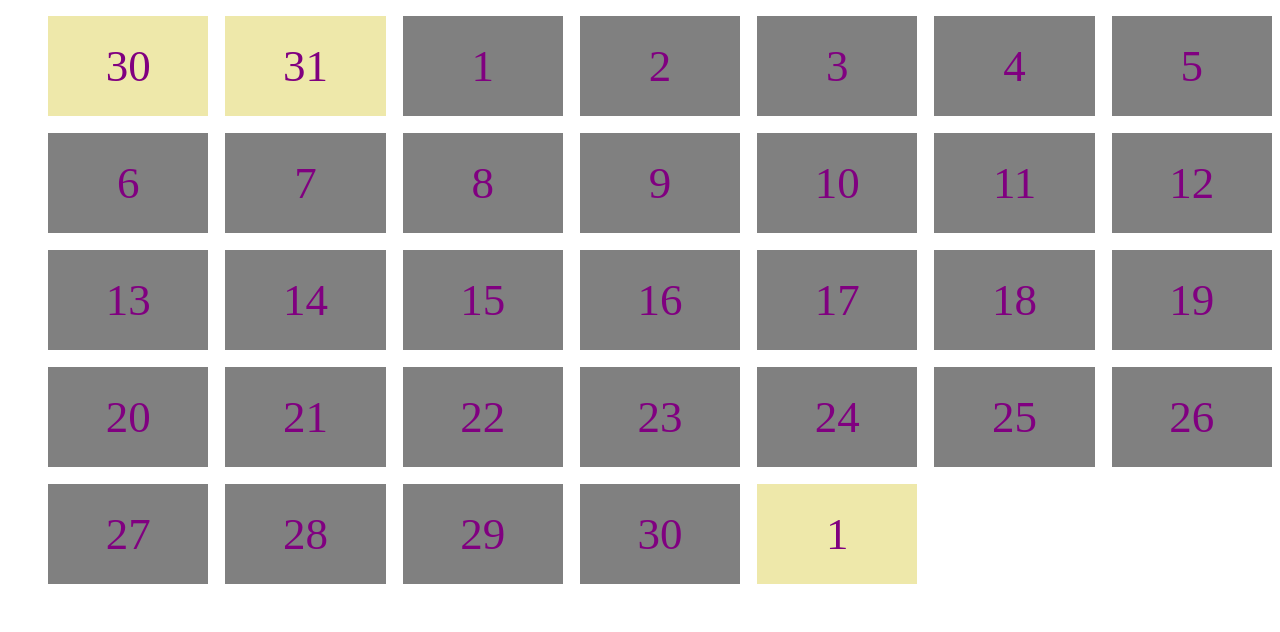
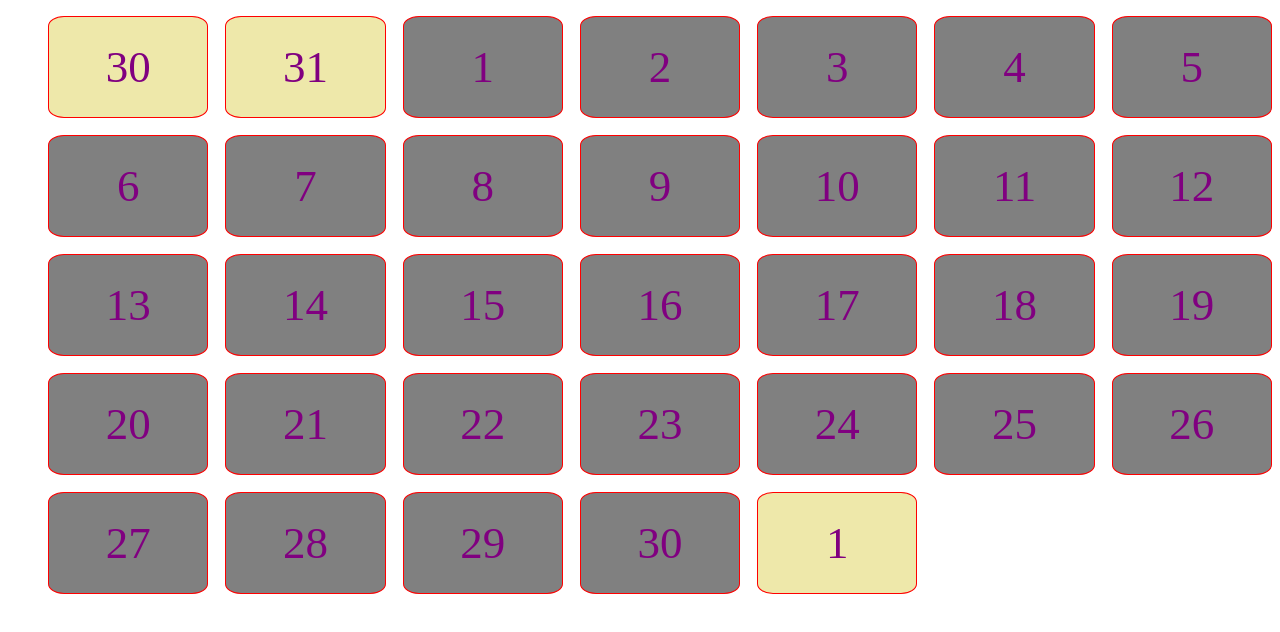
Before and after one commit to Melodious-nub/css3_basic, a plain HTML site: page calender.html in a window 1280 px wide. Drawn offline with Linux system fonts and the light colour scheme.

Commit message:
grid and flex project

```diff
--- a/calender.html
+++ b/calender.html
@@ -20,6 +20,8 @@
             align-items: center;
             color: purple;
             font-size: 45px;
+            border: 1px solid red;
+            border-radius: 10%;
         }
         .extra{
             background-color: palegoldenrod !important;
```
